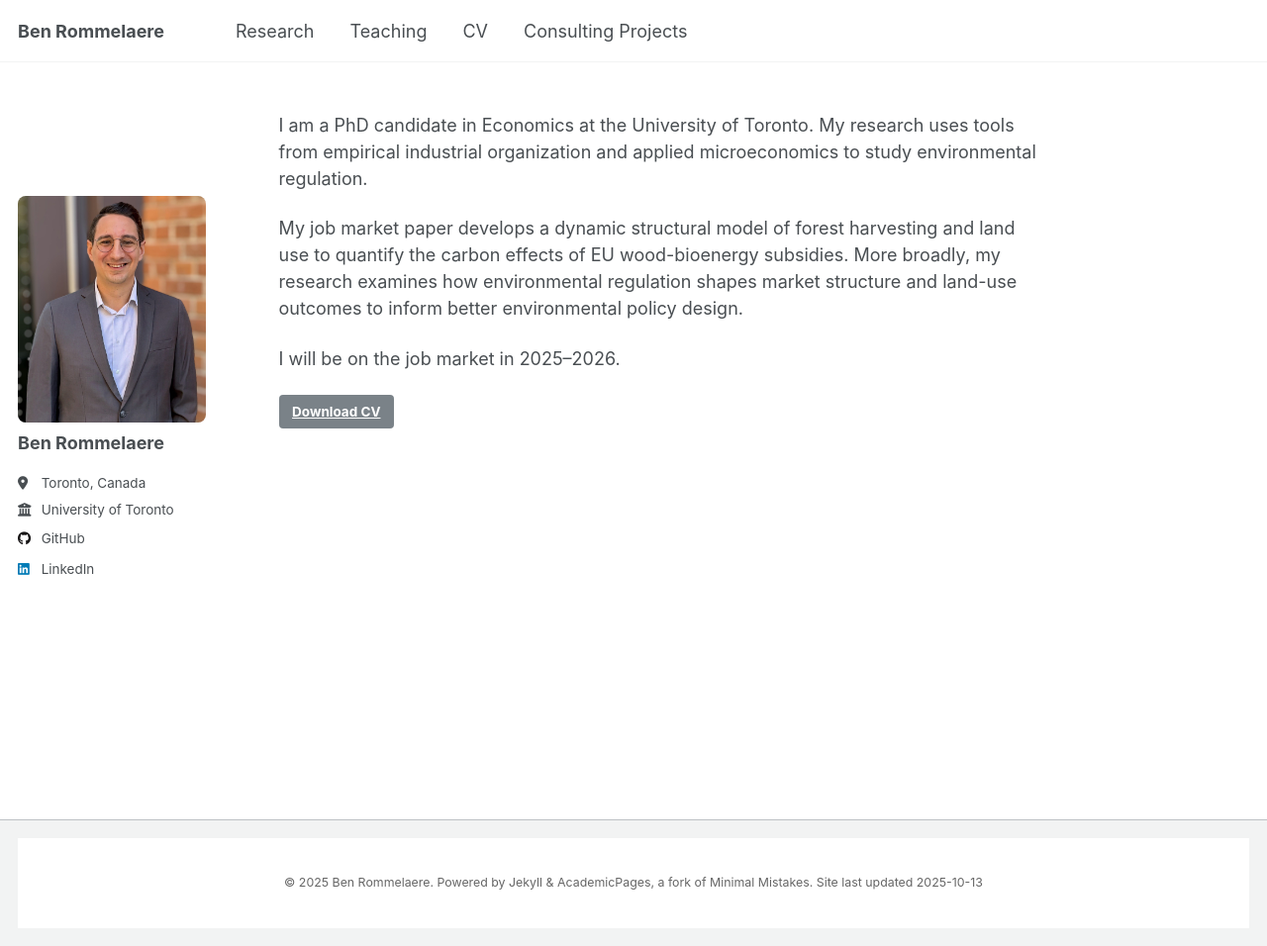
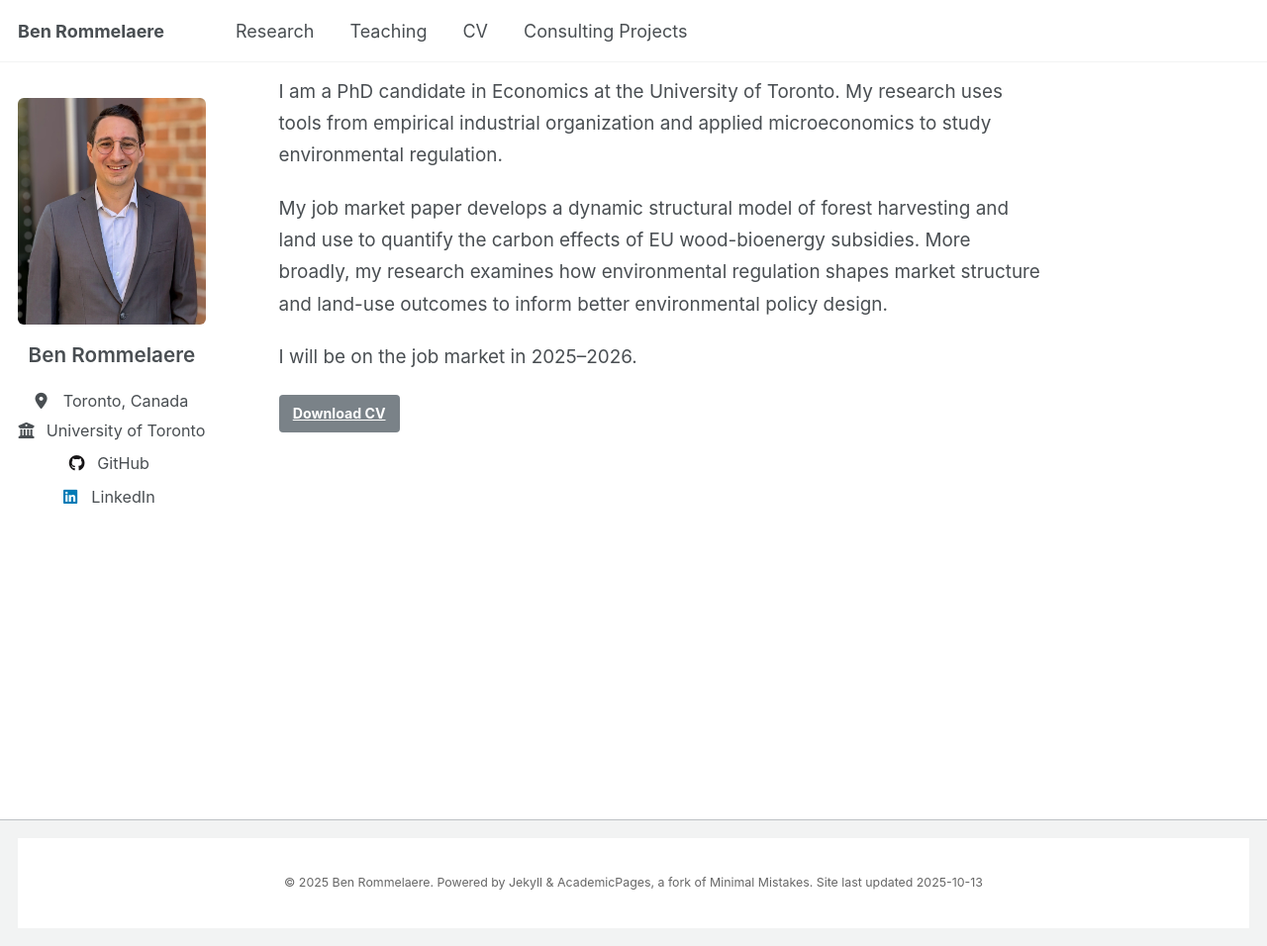
Before and after one commit to brommelaere/brommelaere.github.io, a Jekyll site: the page built from _pages/about.md, in a window 1280 px wide and 956 px high. Shown: the whole window at 99% size. Built offline with Jekyll 4.4.1, drawn with Linux system fonts in a browser that asks for light colours.

Commit message:
Update _custom.scss

```diff
--- a/_sass/_custom.scss
+++ b/_sass/_custom.scss
@@ -1,248 +1,126 @@
-/* CLEAN LAYOUT - PROPERLY ALIGNED */
+/* ==========================================================================
+   CUSTOM OVERRIDES FOR ACADEMICPAGES - CLEAN ALIGNED LAYOUT
+   ========================================================================== */
 
-:root {
-  --max-width: 1100px;
-  --padding: 2rem;
-  --sidebar-desktop: 200px;
-  --sidebar-small: 240px;
-  --gap-desktop: 2.5rem;
-  --gap-small: 1.8rem;
+/* Remove top spacing to align everything at top */
+#main {
+  margin-top: 0 !important;
+  padding-top: 0 !important;
 }
 
-/* ========================================================================
-   HEADER
-   ======================================================================== */
+.sidebar {
+  margin-top: 0 !important;
+  margin-bottom: 1em !important;
 
-.layout--single .masthead {
-  background: #fff !important;
-  border-bottom: 1px solid #e5e5e5 !important;
-  padding: 1rem 0 !important;
+  @media screen and (min-width: 64em) {
+    padding-top: 0 !important;
+  }
 }
 
-.layout--single .masthead__inner-wrap {
-  max-width: var(--max-width) !important;
-  margin: 0 auto !important;
-  padding: 0 var(--padding) !important;
+/* Avatar/Image styling - starts at very top */
+.author__avatar {
+  margin-top: 0 !important;
+  margin-bottom: 1rem !important;
+
+  img {
+    max-width: 200px !important;
+    width: 100% !important;
+    border-radius: 6px !important;
+    border: none !important;
+    padding: 0 !important;
+
+    @media screen and (min-width: 64em) {
+      max-width: 200px !important;
+    }
+  }
 }
 
-/* ========================================================================
-   MAIN - ZERO TOP PADDING FOR PERFECT ALIGNMENT
-   ======================================================================== */
+/* Author content - name and links */
+.author__content {
+  text-align: center !important;
 
-.layout--single #main {
-  max-width: var(--max-width) !important;
-  margin: 0 auto !important;
-  padding: 0 var(--padding) 2rem !important;  /* NO top padding */
-  display: grid !important;
-  grid-template-columns: var(--sidebar-desktop) 1fr !important;
-  gap: var(--gap-desktop) !important;
-  align-items: start !important;
+  @media screen and (min-width: 64em) {
+    text-align: center !important;
+  }
 }
 
-/* Hide page title if it exists */
-.layout--single .page__title {
-  display: none !important;
-}
-
-/* ========================================================================
-   SIDEBAR - IMAGE STARTS AT ABSOLUTE TOP
-   ======================================================================== */
-
-.layout--single .sidebar {
-  position: static !important;
-  width: var(--sidebar-desktop) !important;
-  margin: 0 !important;
-  padding: 0 !important;
-}
-
-.layout--single .author__avatar {
-  margin: 0 0 1rem 0 !important;
-  padding: 0 !important;
-}
-
-.layout--single .author__avatar img {
-  width: 100% !important;
-  max-width: var(--sidebar-desktop) !important;
-  border-radius: 6px !important;
-  border: none !important;
-  display: block !important;
-}
-
-.layout--single .author__content {
-  text-align: center !important;
-  margin: 0 !important;
-  padding: 0 !important;
-}
-
-.layout--single .author__name {
+.author__name {
   font-size: 1.15rem !important;
   font-weight: 600 !important;
   margin: 0 0 0.8rem 0 !important;
-  padding: 0 !important;
   line-height: 1.3 !important;
 }
 
-.layout--single .author__bio {
-  display: none !important;
-}
-
-.layout--single .author__urls {
-  padding: 0 !important;
-  margin: 0 !important;
-  list-style: none !important;
-}
-
-.layout--single .author__urls li {
-  display: block !important;
-  list-style: none !important;
-  text-align: center !important;
-  margin: 0.35rem 0 !important;
-  padding: 0 !important;
-  font-size: 0.9rem !important;
-}
-
-/* Hide follow button always */
-.layout--single .author__urls-wrapper button,
-.layout--single .author__urls-wrapper .btn,
-.layout--single .author__urls-wrapper .btn--inverse {
-  display: none !important;
-}
-
-/* ========================================================================
-   CONTENT - STARTS AT TOP, CLEAN SPACING
-   ======================================================================== */
-
-.layout--single article.page {
-  max-width: 700px !important;
-  margin: 0 !important;
-  padding: 0 !important;
-}
-
-.layout--single .page__inner-wrap {
-  width: 100% !important;
-  margin: 0 !important;
-  padding: 0 !important;
-}
-
-.layout--single .page__content {
-  font-size: 1.05rem !important;
-  line-height: 1.7 !important;
-  color: #333 !important;
-  text-align: justify !important;
-  margin: 0 !important;
-  padding: 0 !important;
-}
-
-.layout--single .page__content p {
-  margin: 0 0 1.2rem 0 !important;
-}
-
-.layout--single .page__content p:first-child {
-  margin-top: 0 !important;
-}
-
-/* ========================================================================
-   BUTTON
-   ======================================================================== */
-
-.layout--single .btn--primary {
-  background: #333 !important;
-  color: #fff !important;
-  padding: 0.7rem 2rem !important;
-  border-radius: 4px !important;
-  font-size: 0.95rem !important;
-  font-weight: 500 !important;
-  text-decoration: none !important;
-  display: inline-block !important;
-  margin-top: 0.8rem !important;
-  transition: background 0.2s ease !important;
-}
-
-.layout--single .btn--primary:hover {
-  background: #555 !important;
-}
-
-/* ========================================================================
-   FOOTER
-   ======================================================================== */
-
-.layout--single .page__footer {
-  background: #fff !important;
-  border-top: 1px solid #e5e5e5 !important;
-  margin-top: 2.5rem !important;
-}
-
-.layout--single .page__footer footer {
-  max-width: var(--max-width) !important;
-  margin: 0 auto !important;
-  padding: 1.5rem var(--padding) !important;
-}
-
-.layout--single .page__footer .sitemap,
-.layout--single .page__footer-follow {
-  display: none !important;
-}
-
-.layout--single .page__footer-copyright {
-  text-align: center !important;
-  color: #666 !important;
-  font-size: 0.85rem !important;
-}
-
-/* ========================================================================
-   RESPONSIVE - BIGGER IMAGE ON SMALL, STILL SIDE-BY-SIDE
-   ======================================================================== */
-
-@media (max-width: 900px) {
-  .layout--single #main {
-    grid-template-columns: var(--sidebar-small) 1fr !important;
-    gap: var(--gap-small) !important;
-    padding: 0 var(--padding) 1.5rem !important;
+/* Author links under photo */
+.author__urls-wrapper {
+  @media screen and (min-width: 64em) {
+    display: block !important;
   }
 
-  .layout--single .sidebar {
-    width: var(--sidebar-small) !important;
-  }
-
-  .layout--single .author__avatar img {
-    max-width: var(--sidebar-small) !important;
-  }
-
-  /* Hide name and meta, just show BIG image */
-  .layout--single .author__content,
-  .layout--single .author__urls-wrapper {
+  button {
     display: none !important;
-  }
-
-  .layout--single .page__content {
-    font-size: 1rem !important;
   }
 }
 
-@media (max-width: 700px) {
-  :root {
-    --sidebar-small: 200px;
-    --gap-small: 1.5rem;
-  }
-
-  .layout--single .page__content {
-    font-size: 0.97rem !important;
+.author__urls {
+  li {
+    text-align: center !important;
+    margin: 0.35rem 0 !important;
+    font-size: 0.9rem !important;
   }
 }
 
-@media (max-width: 550px) {
-  :root {
-    --padding: 1rem;
-    --sidebar-small: 160px;
-    --gap-small: 1.2rem;
+/* Page content - aligned at top, clean spacing */
+.page {
+  margin-top: 0 !important;
+  padding-top: 0 !important;
+}
+
+.page__inner-wrap {
+  margin-top: 0 !important;
+  padding-top: 0 !important;
+}
+
+.page__title {
+  margin-top: 0 !important;
+  /* Uncomment to hide page title:
+  display: none !important;
+  */
+}
+
+.page__content {
+  font-size: 1.05rem !important;
+  line-height: 1.7 !important;
+
+  p {
+    margin-bottom: 1.2rem !important;
   }
 
-  .layout--single .page__content {
-    font-size: 0.95rem !important;
-    line-height: 1.65 !important;
+  p:first-child {
+    margin-top: 0 !important;
+  }
+}
+
+/* Responsive: Hide author text on smaller screens, show bigger image */
+@media screen and (max-width: 63.9375em) {
+  .author__avatar img {
+    max-width: 240px !important;
   }
 
-  .layout--single .page__content p {
-    text-align: left !important;
+  .author__content,
+  .author__urls-wrapper {
+    display: none !important;
   }
 }
+
+@media screen and (max-width: 43.75em) {
+  .author__avatar img {
+    max-width: 200px !important;
+  }
+}
+
+@media screen and (max-width: 34.375em) {
+  .author__avatar img {
+    max-width: 160px !important;
+  }
+}
```
